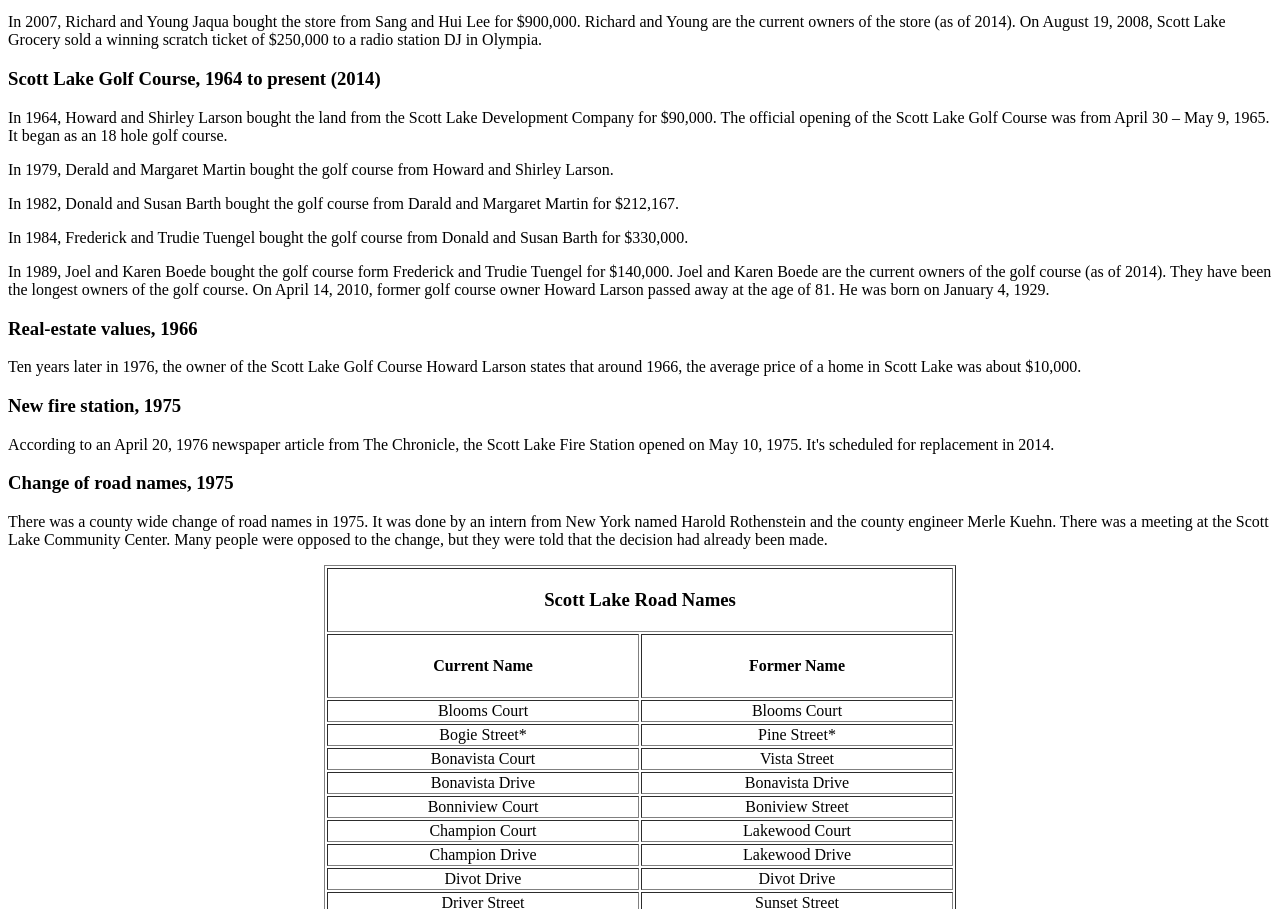
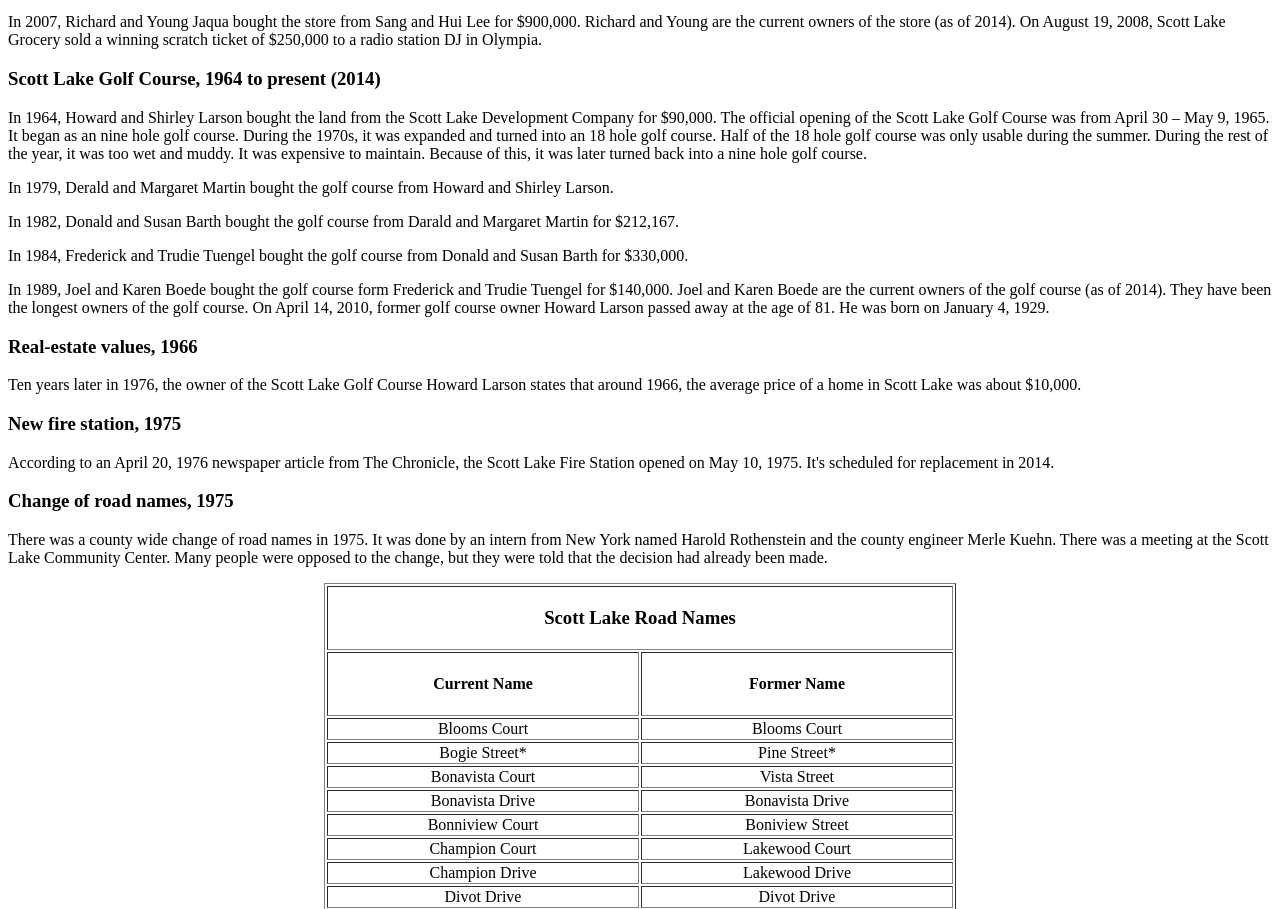
Before and after one commit to AndrewJacobson/Scott-Lake-History-Webpage, a plain HTML site: page index.html in a window 1280 px wide. Shown: the part 6088-6997 px from the top of the page. Drawn offline with Linux system fonts and the light colour scheme.

Commit message:
Correcting info on golf course
Correcting info on golf course

```diff
--- a/index.html
+++ b/index.html
@@ -543,7 +543,12 @@
 
   <p>In 1964, Howard and Shirley Larson bought the land from the Scott Lake Development
   Company for $90,000. The official opening of the Scott Lake Golf Course was from April
-  30 &ndash; May 9, 1965. It began as an 18 hole golf course.</p>
+  30 &ndash; May 9, 1965. It began as an nine hole golf course. During the 1970s, it was
+  expanded and turned into an 18 hole golf course. Half of the 18 hole golf course was
+  only usable during the summer. During the rest of the year, it was too wet and muddy.
+  It was expensive to maintain. Because of this, it was later turned back into a nine
+  hole golf course.
+  </p>
 
   <p>In 1979, Derald and Margaret Martin bought the golf course from Howard and Shirley
   Larson.</p>
```
